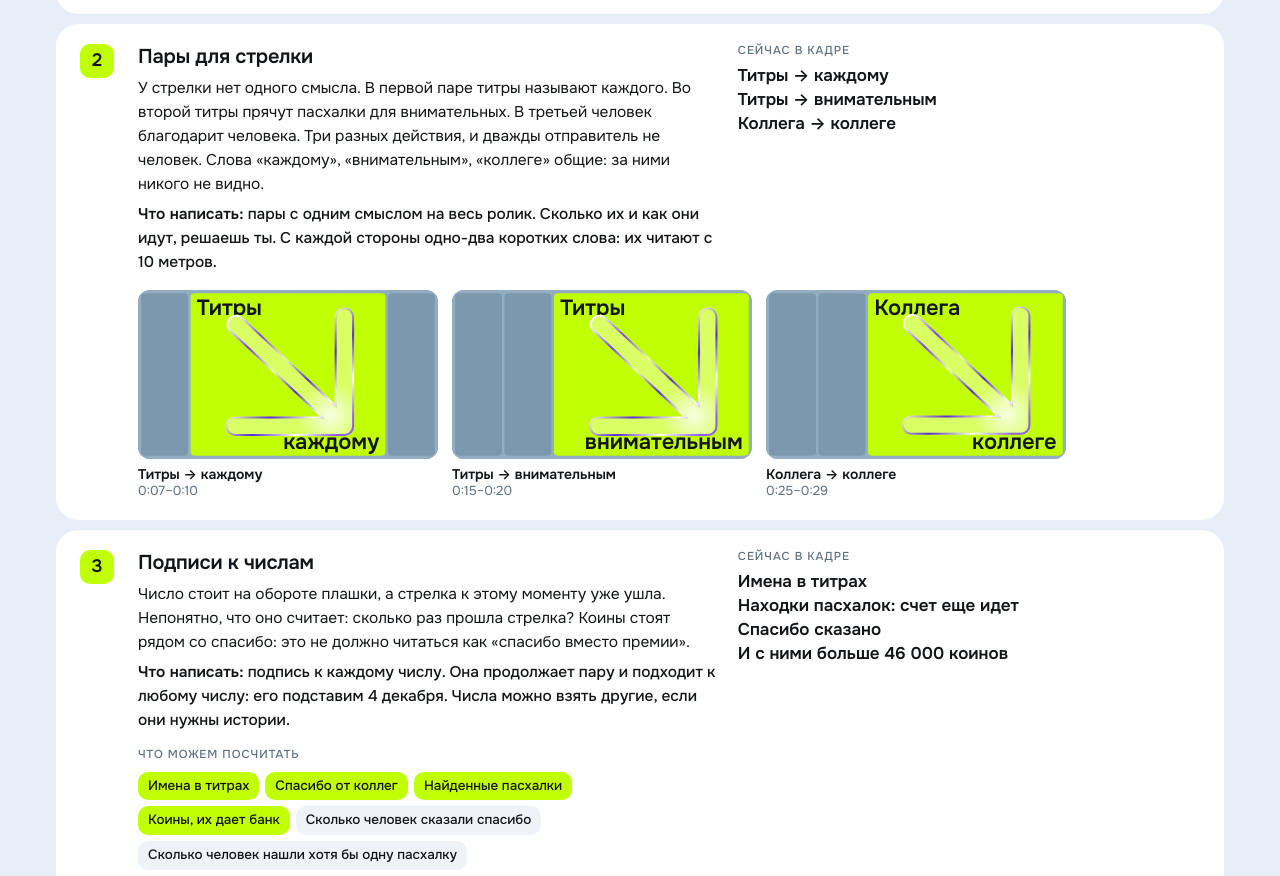
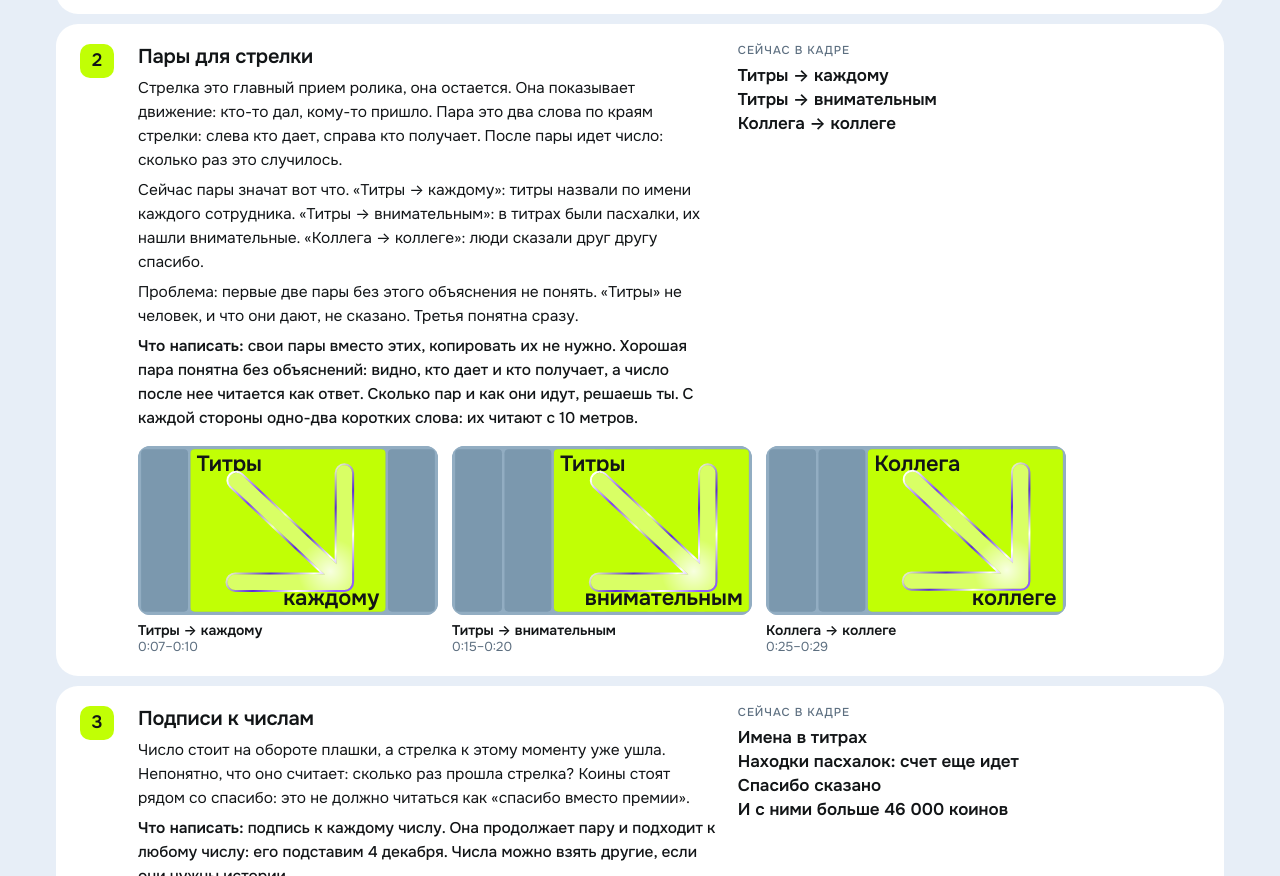
Before and after one commit to denismarsgpt-glitch/final-video-storyboard, a plain HTML site: page index.html in a window 1280 px wide. Shown: the part 3371-4247 px from the top of the page. Drawn offline with Linux system fonts and the light colour scheme.

Commit message:
Задание копирайтеру: объяснение стрелки и пар во втором пункте
Co-Authored-By: Claude Fable 5.2 <noreply@anthropic.com>

```diff
--- a/index.html
+++ b/index.html
@@ -378,8 +378,10 @@ h2{font-weight:600;letter-spacing:-.02em}
       <li data-ts="9.2,18.8,28.2">
         <div class="tr-main">
           <h3>Пары для стрелки</h3>
-          <p>У стрелки нет одного смысла. В первой паре титры называют каждого. Во второй титры прячут пасхалки для внимательных. В третьей человек благодарит человека. Три разных действия, и дважды отправитель не человек. Слова «каждому», «внимательным», «коллеге» общие: за ними никого не видно.</p>
-          <p class="todo"><b>Что написать:</b> пары с одним смыслом на весь ролик. Сколько их и как они идут, решаешь ты. С каждой стороны одно-два коротких слова: их читают с 10 метров.</p>
+          <p>Стрелка это главный прием ролика, она остается. Она показывает движение: кто-то дал, кому-то пришло. Пара это два слова по краям стрелки: слева кто дает, справа кто получает. После пары идет число: сколько раз это случилось.</p>
+          <p>Сейчас пары значат вот что. «Титры → каждому»: титры назвали по имени каждого сотрудника. «Титры → внимательным»: в титрах были пасхалки, их нашли внимательные. «Коллега → коллеге»: люди сказали друг другу спасибо.</p>
+          <p>Проблема: первые две пары без этого объяснения не понять. «Титры» не человек, и что они дают, не сказано. Третья понятна сразу.</p>
+          <p class="todo"><b>Что написать:</b> свои пары вместо этих, копировать их не нужно. Хорошая пара понятна без объяснений: видно, кто дает и кто получает, а число после нее читается как ответ. Сколько пар и как они идут, решаешь ты. С каждой стороны одно-два коротких слова: их читают с 10 метров.</p>
         </div>
         <div class="tr-now"><span class="lbl">Сейчас в кадре</span><span>Титры → каждому</span><span>Титры → внимательным</span><span>Коллега → коллеге</span></div>
         <div class="tr-frames"></div>
```
